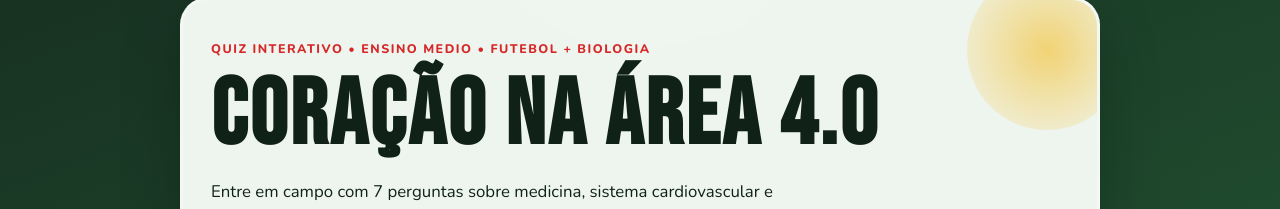
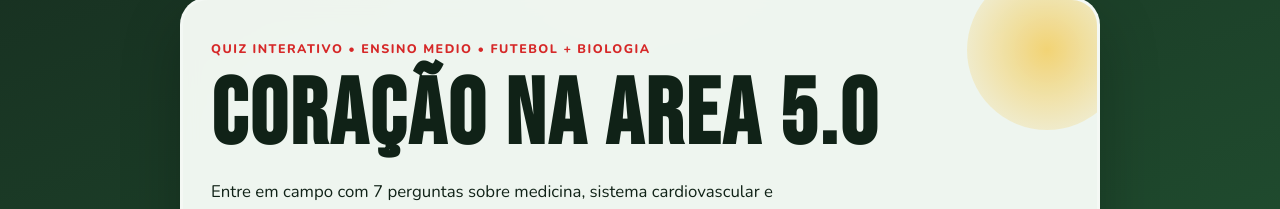
Before and after one commit to viniciusgit2/cora-o-na-area, a plain HTML site: page index.html in a window 1280 px wide. Shown: the part 169-378 px from the top of the page. Drawn offline with nearby package versions, Linux system fonts and the light colour scheme.

Commit message:
nome atualizado

```diff
--- a/index.html
+++ b/index.html
@@ -3,7 +3,7 @@
 <head>
   <meta charset="UTF-8">
   <meta name="viewport" content="width=device-width, initial-scale=1.0">
-  <title>Coração na Área 4.0</title>
+  <title>coração na area 5.0</title>
   <link rel="preconnect" href="https://fonts.googleapis.com">
   <link rel="preconnect" href="https://fonts.gstatic.com" crossorigin>
   <link href="https://fonts.googleapis.com/css2?family=Bebas+Neue&family=Nunito:wght@400;700;800&display=swap" rel="stylesheet">
@@ -13,7 +13,7 @@
   <main class="app-shell">
     <section class="hero-card" id="hero-card">
       <p class="hero-tag">Quiz interativo • ensino medio • futebol + biologia</p>
-      <h1>Coração na Área 4.0</h1>
+      <h1>coração na area 5.0</h1>
       <p class="hero-copy">
         Entre em campo com 7 perguntas sobre medicina, sistema cardiovascular e odontologia. Cada rodada tem 60 segundos,
         resposta por clique e explicações rápidas para fixar o conteúdo.
```
